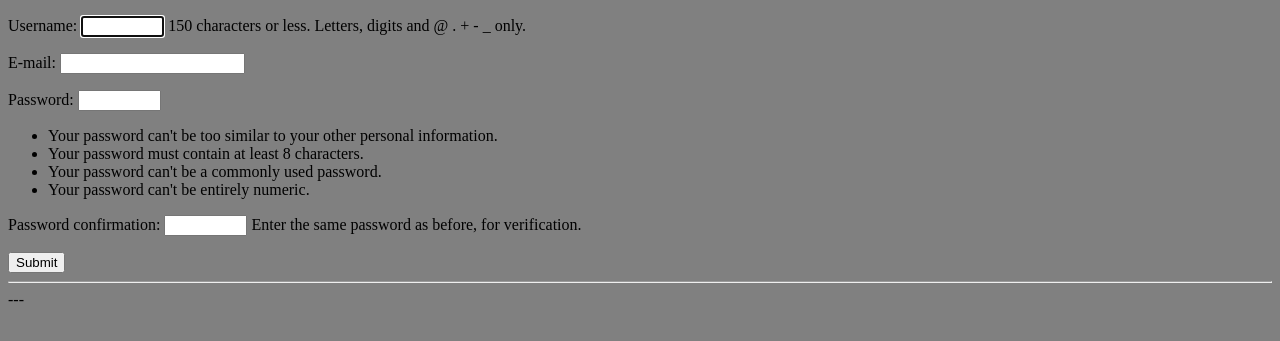
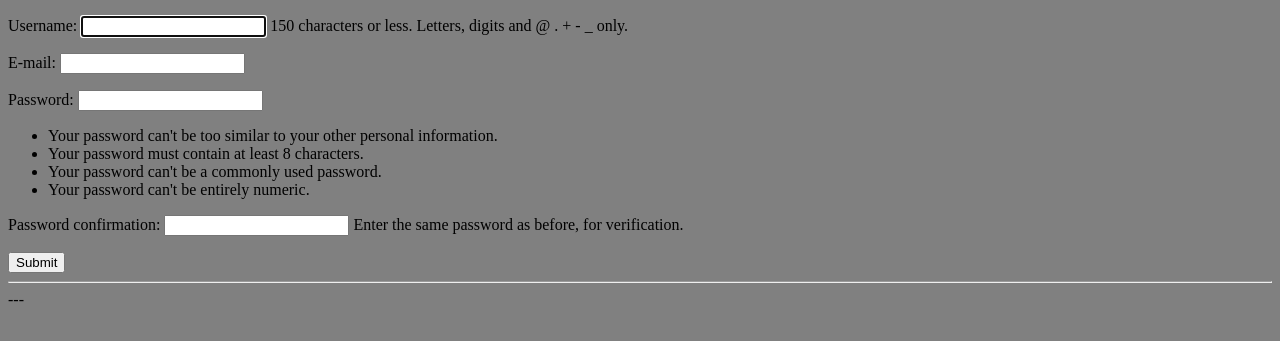
Before and after one commit to AlexCreamer/DigiTrader, a Django app: template credits_platform/templates/registration/registration_form.html in a window 1280 px wide. Shown: the part 36-377 px from the top of the page. Run offline with Django 3.2, Linux system fonts and the light colour scheme; the template is opened without the code that fills it, so the values that code supplies are empty.

Commit message:
Changed css for textbox sizes

```diff
--- a/credits_platform/static/style.css
+++ b/credits_platform/static/style.css
@@ -2,10 +2,10 @@ body {
     background-color: grey;
 }
 
-input[type="text"] {
+/*input[type="text"] {
     width: 75px;
-}
+}*/
 
-input[type="password"] {
+/*input[type="password"] {
     width: 75px;
-}
+}*/
```
